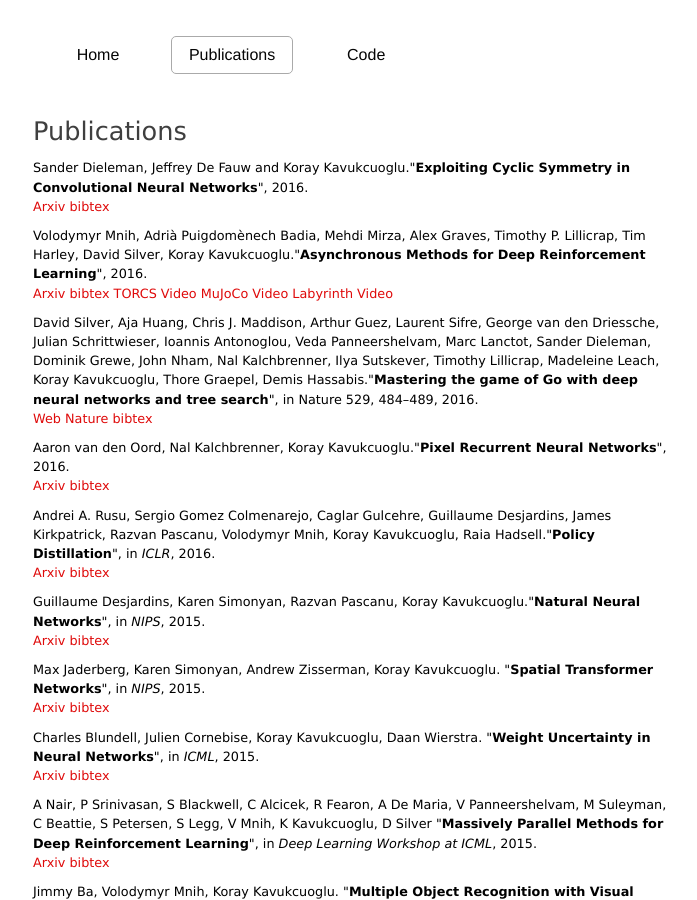
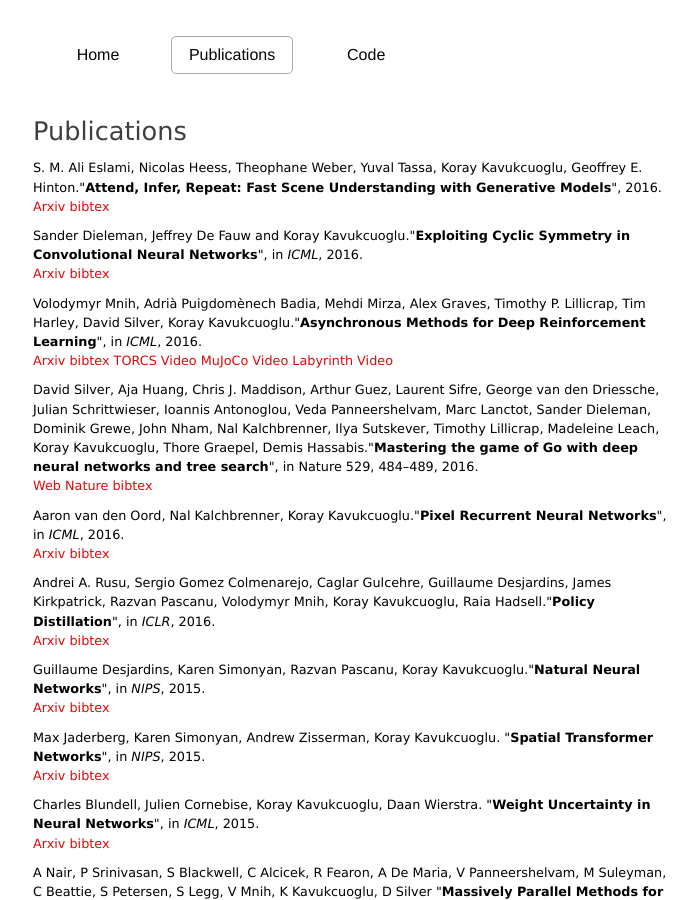
Before and after one commit to koraykv/koraykv.github.com, a Jekyll site: the page built from publications.md, in a window 1280 px wide and 900 px high. Shown: the whole window, without its empty margins (287-984 px from the left). Built offline with Jekyll 4.4.1, drawn with Linux system fonts in a browser that asks for light colours.

Commit message:
Update publications.md

```diff
--- a/publications.md
+++ b/publications.md
@@ -10,7 +10,27 @@ id: publications
 <ul>
 
 <li>
-<div id="dieleman-cyclic-2016">Sander Dieleman, Jeffrey De Fauw and Koray Kavukcuoglu."<B>Exploiting Cyclic Symmetry in Convolutional Neural Networks</B>", 2016.
+<div id="eslami-air-2016">S. M. Ali Eslami, Nicolas Heess, Theophane Weber, Yuval Tassa,  Koray Kavukcuoglu, Geoffrey E. Hinton."<B>Attend, Infer, Repeat: Fast Scene Understanding with Generative Models</B>", 2016.
+
+<br>
+<a href="http://arxiv.org/pdf/1603.08575.pdf">Arxiv</a>
+<a href="#" onclick="toggle_visibility('bib-eslami-air-2016');return false;">bibtex</a>
+
+</div>
+<div class="bibtex" id="bib-eslami-air-2016" >
+<pre><code>@article{eslami-air-2016,
+  title={Attend, Infer, Repeat: Fast Scene Understanding with Generative Models},
+  author={Eslami, SM and Heess, Nicolas and Weber, Theophane and Tassa, Yuval and Kavukcuoglu, Koray and Hinton, Geoffrey E},
+  journal={arXiv preprint arXiv:1603.08575},
+  year={2016}
+}
+}
+</code></pre></div>
+</li>
+
+
+<li>
+<div id="dieleman-cyclic-2016">Sander Dieleman, Jeffrey De Fauw and Koray Kavukcuoglu."<B>Exploiting Cyclic Symmetry in Convolutional Neural Networks</B>", in <em>ICML</em>, 2016.
 
 <br>
 <a href="http://arxiv.org/pdf/1602.02660.pdf">Arxiv</a>
@@ -28,7 +48,7 @@ id: publications
 </li>
 
 <li>
-<div id="mnih-asyncrl-2016">Volodymyr Mnih, Adrià Puigdomènech Badia, Mehdi Mirza, Alex Graves, Timothy P. Lillicrap, Tim Harley, David Silver, Koray Kavukcuoglu."<B>Asynchronous Methods for Deep Reinforcement Learning</B>", 2016.
+<div id="mnih-asyncrl-2016">Volodymyr Mnih, Adrià Puigdomènech Badia, Mehdi Mirza, Alex Graves, Timothy P. Lillicrap, Tim Harley, David Silver, Koray Kavukcuoglu."<B>Asynchronous Methods for Deep Reinforcement Learning</B>", in <em>ICML</em>, 2016.
 
 <br>
 <a href="http://arxiv.org/pdf/1602.01783.pdf">Arxiv</a>
@@ -71,7 +91,7 @@ id: publications
 </li>
 
 <li>
-<div id="aaron-pixelrnn-2016">Aaron van den Oord, Nal Kalchbrenner, Koray Kavukcuoglu."<B>Pixel Recurrent Neural Networks</B>", 2016.
+<div id="aaron-pixelrnn-2016">Aaron van den Oord, Nal Kalchbrenner, Koray Kavukcuoglu."<B>Pixel Recurrent Neural Networks</B>", in <em>ICML</em>, 2016.
 
 <br>
 <a href="http://arxiv.org/pdf/1601.06759.pdf">Arxiv</a>
```
